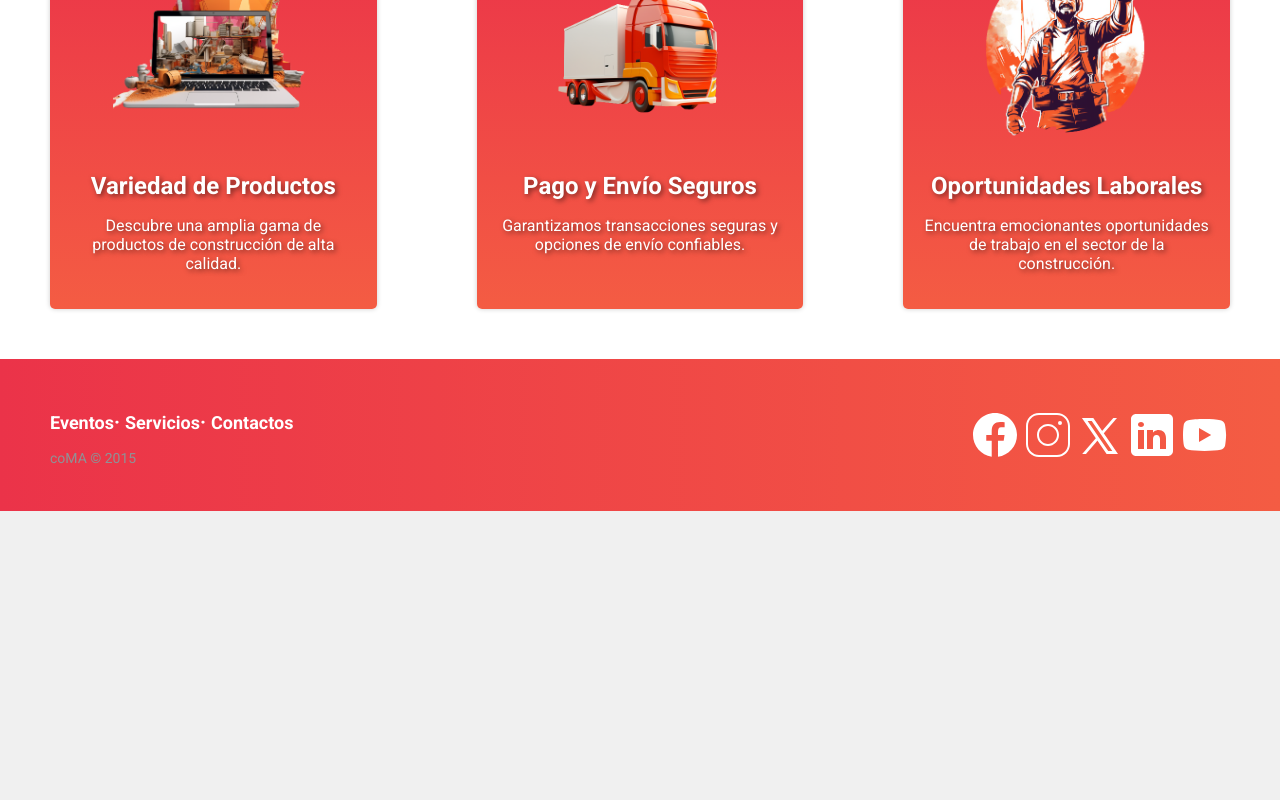
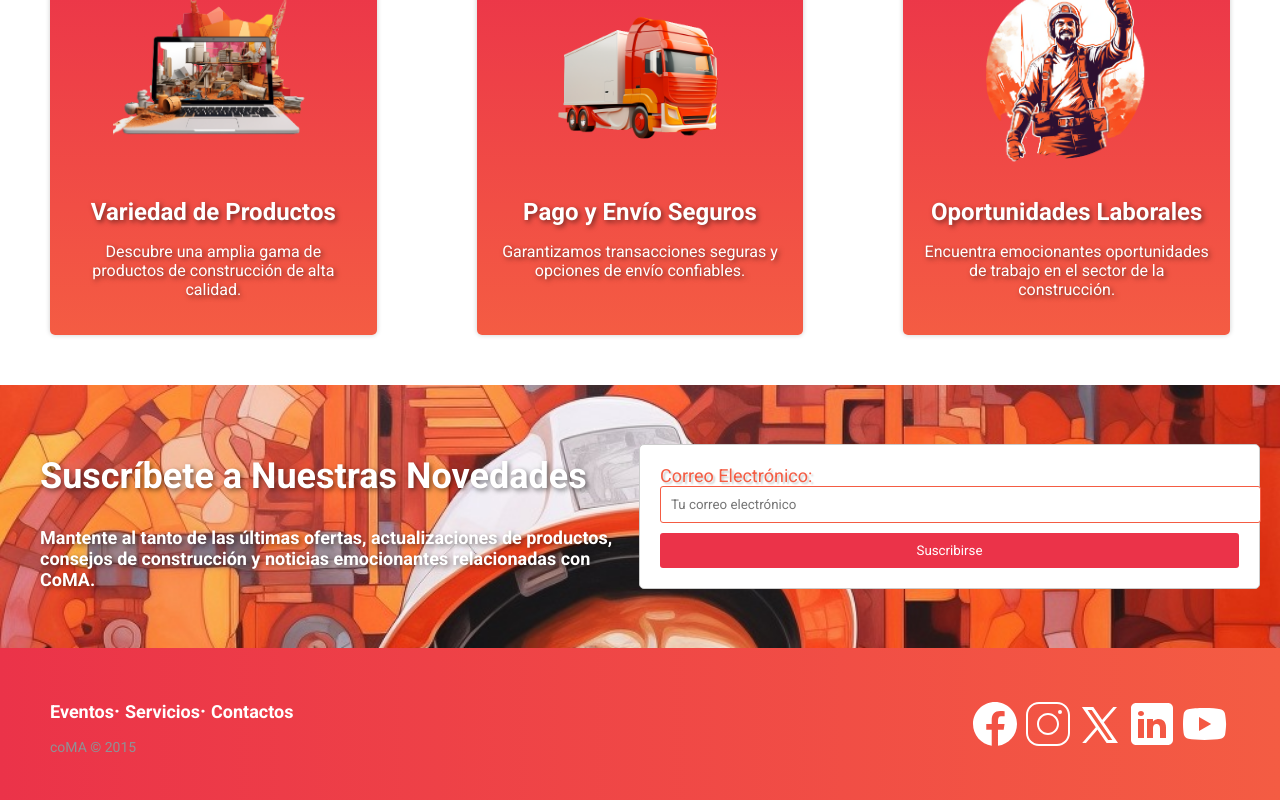
Before and after one commit to MotionSoft05/coma, a React (Create React App) app: page / in a window 1280 px wide. Shown: the part 742-1542 px from the top of the page. Before the commit the page ends 1253 px from the top, so only its background shows below. Built offline with nearby package versions, Linux system fonts and the light colour scheme.

Commit message:
NewsLetter

```diff
--- a/src/components/navBar/navBar.css
+++ b/src/components/navBar/navBar.css
@@ -25,7 +25,7 @@ body {
 }
 
 .header-links a {
-  color: #495057;
+  color: #eb3349;
   text-decoration: none;
   font-family: "Inter", sans-serif;
   font-weight: 550;
--- a/src/views/home/home.css
+++ b/src/views/home/home.css
@@ -136,6 +136,10 @@ div.slide .image {
 
 /* Estilos de las secciones */
 
+.ventajas-general {
+  margin-top: 50px;
+}
+
 .ventajas-general h1 {
   color: #eb3349; /* Color rojo */
   text-shadow: 2px 2px 2px rgba(0, 0, 0, 0.2); /* Efecto de sombra */
@@ -185,3 +189,86 @@ div.slide .image {
   width: 70%;
     height: 70%;
 }
+
+/* Estilos para la sección de suscripción */
+#suscripcion {
+  display: flex;
+  justify-content: space-between; /* Coloca los elementos a ambos lados */
+  align-items: center;
+  padding: 20px;
+  background-image: url("../../media/fondo.jpg"); /* Ruta a tu imagen de fondo */
+  background-size: cover;
+  background-attachment: fixed; /* Fija la imagen de fondo */
+  background-repeat: no-repeat;
+  background-position: center;
+  color: #fff; /* Cambia el color del texto para que sea legible en el fondo */
+  background-position: center calc(100% - -1000px);
+}
+
+/* Estilos para la parte izquierda */
+.izquierda {
+  flex: 1; /* Toma el 50% del espacio disponible */
+  padding: 20px;
+}
+
+/* Estilos para el título en la parte izquierda */
+.izquierda h2 {
+  font-size: 36px;
+  color: #fff;
+  text-shadow: 2px 2px 5px rgba(0, 0, 0, 0.5);
+}
+
+/* Estilos para el subtítulo en la parte izquierda */
+.izquierda h3 {
+  font-size: 18px;
+  color: #fff;
+  text-shadow: 2px 2px 5px rgba(0, 0, 0, 0.5);
+}
+
+/* Estilos para la parte derecha (formulario de suscripción) */
+.derecha {
+  flex: 1; /* Toma el 50% del espacio disponible */
+  padding: 20px;
+  background-color: #fff;
+  border: 1px solid #ccc;
+  border-radius: 5px;
+}
+
+/* Estilos para el formulario */
+form {
+  text-align: left;
+}
+
+/* Estilos para el label del campo de correo electrónico */
+label {
+  color: #f45c43; /* Color naranja */
+  text-shadow: 2px 2px 2px rgba(0, 0, 0, 0.2); /* Efecto de sombra */
+  text-align: center;
+  font-size: 18px;
+}
+
+/* Estilos para el campo de correo electrónico */
+input[type="email"] {
+  width: 100%;
+  padding: 10px;
+  margin-bottom: 10px;
+  border: 1px solid #f45c43;
+  border-radius: 3px;
+}
+
+/* Estilos para el botón de suscripción */
+button {
+  display: block;
+  width: 100%;
+  padding: 10px;
+  background-color: #eb3349;
+  color: #fff;
+  border: none;
+  border-radius: 3px;
+  cursor: pointer;
+}
+
+/* Estilos para el botón al pasar el mouse */
+button:hover {
+  background-color: #f45c43;
+}
--- a/src/views/home/home.jsx
+++ b/src/views/home/home.jsx
@@ -141,6 +141,30 @@ const Home = () => {
           </div>
         </section>
       </div>
+
+      <section id="suscripcion">
+        <div class="izquierda">
+          <h2>Suscríbete a Nuestras Novedades</h2>
+          <h3>
+            Mantente al tanto de las últimas ofertas, actualizaciones de
+            productos, consejos de construcción y noticias emocionantes
+            relacionadas con CoMA.
+          </h3>
+        </div>
+        <div class="derecha">
+          <form action="procesar-suscripcion.php" method="post">
+            <label for="email">Correo Electrónico:</label>
+            <input
+              type="email"
+              id="email"
+              name="email"
+              placeholder="Tu correo electrónico"
+              required
+            />
+            <button type="submit">Suscribirse</button>
+          </form>
+        </div>
+      </section>
     </body>
   );
 };
```
Also changed, not shown: src/media/fondo.jpg (added).
